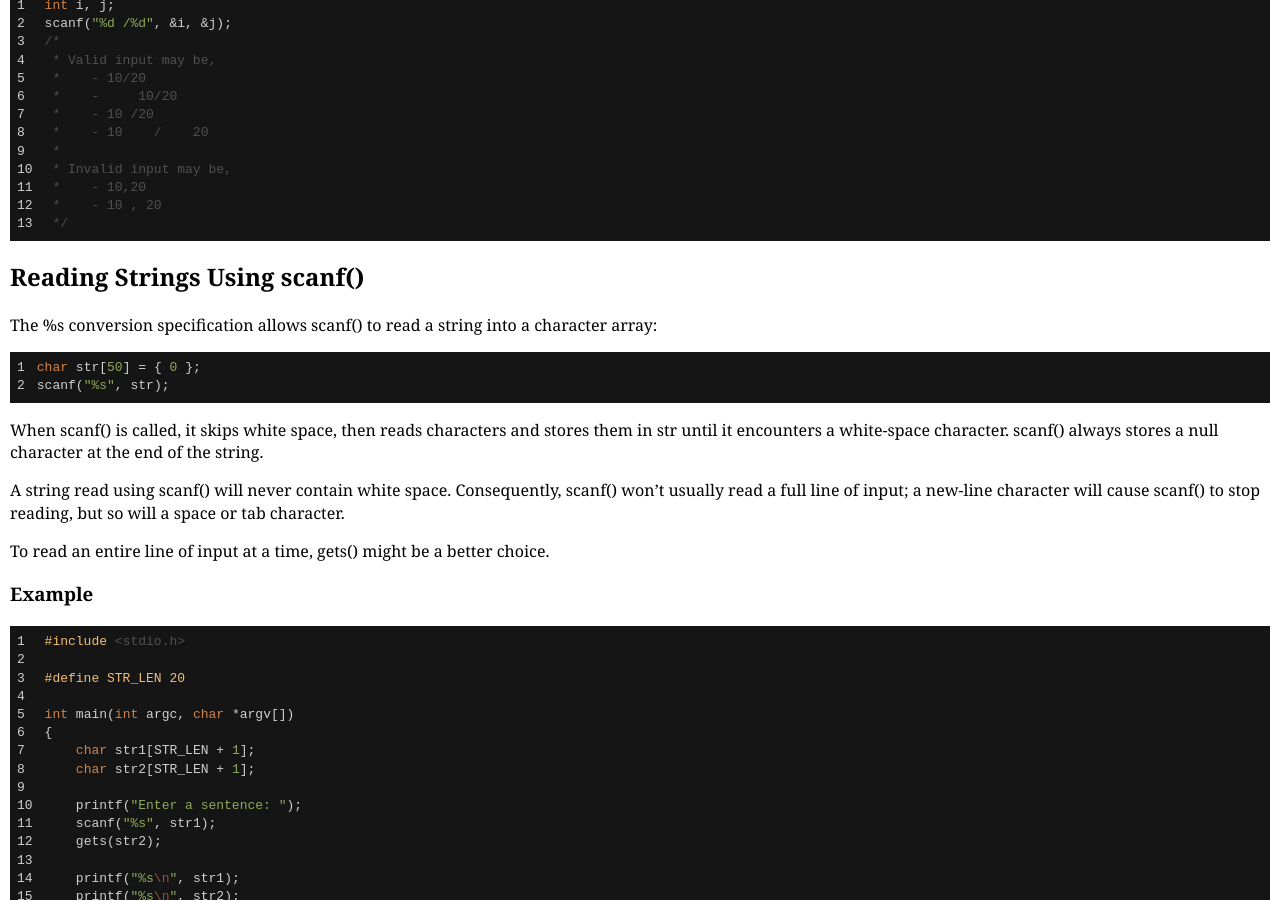
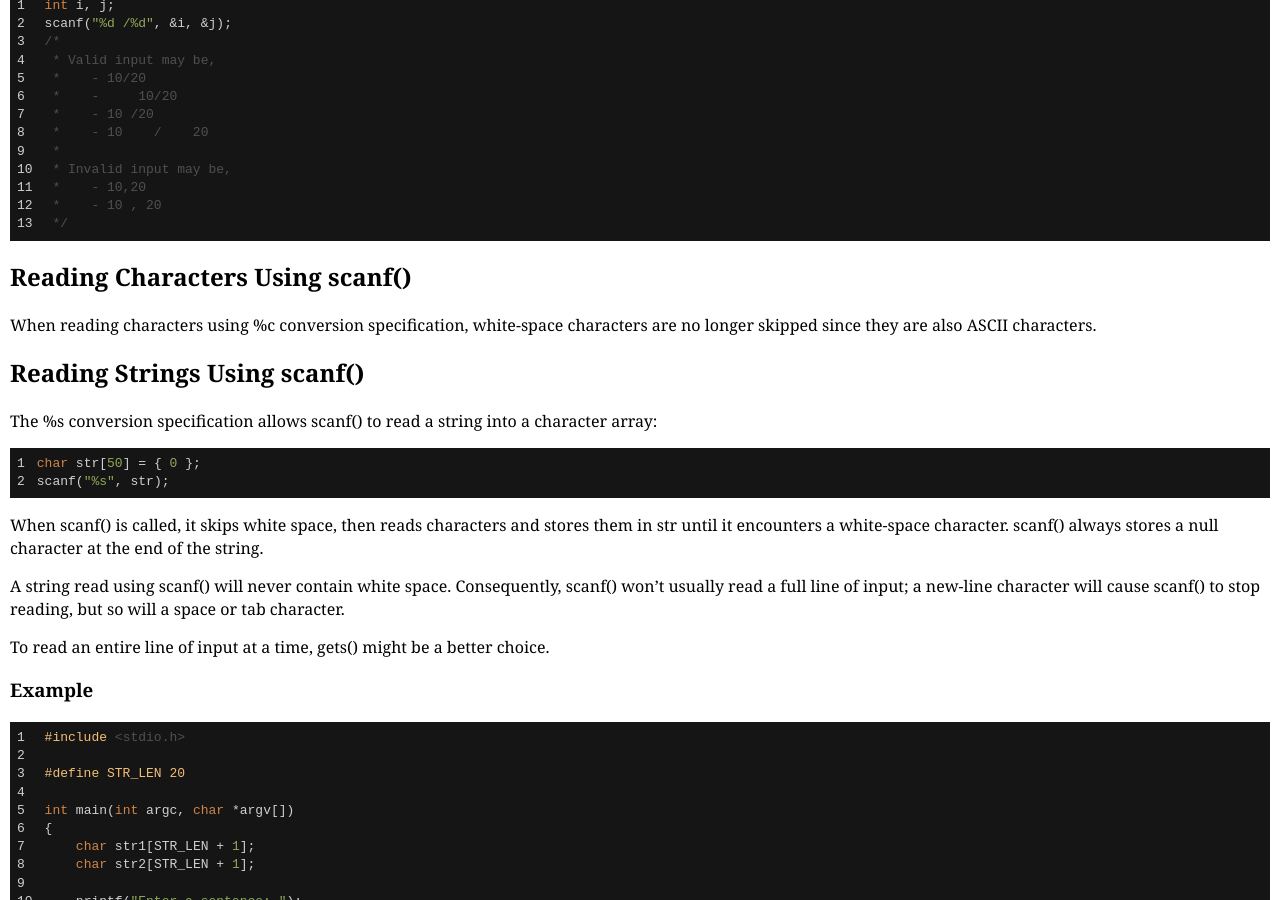
Before and after one commit to kyungjae-lee/kyungjae-lee.github.io, a Jekyll site: the page built from _posts/c-programming/2021-04-10-scanf.md, in a window 1280 px wide and 900 px high, scrolled down 1979 px. Built offline with Jekyll 4.4.1, drawn with Linux system fonts in a browser that asks for light colours.

Commit message:
Update 'scanf' notes

````diff
--- a/_posts/c-programming/2021-04-10-scanf.md
+++ b/_posts/c-programming/2021-04-10-scanf.md
@@ -5,6 +5,7 @@ meta: Important facts about the 'scanf' function
 reference:
 category: c-programming
 ---
+
 
 ## scanf()
 
@@ -21,6 +22,7 @@ int scanf(const char *restrict format, ...);
 - Returns the number of input items successfully read and stored. Returns EOF
   if an input failure occurs before any items can be read. Returns EOF if EOF
   is read.
+
 
 ## scanf() Idiom
 
@@ -108,6 +110,12 @@ scanf("%d /%d", &i, &j);
  */
 ```
 
+## Reading Characters Using scanf()
+
+When reading characters using %c conversion specification, white-space
+characters are no longer skipped since they are also ASCII characters.
+
+
 ## Reading Strings Using scanf()
 
 The %s conversion specification allows scanf() to read a string into a character
@@ -126,6 +134,7 @@ scanf() won't usually read a full line of input; a new-line character will
 cause scanf() to stop reading, but so will a space or tab character.
 
 To read an entire line of input at a time, gets() might be a better choice.
+
 
 ### Example
 
````
